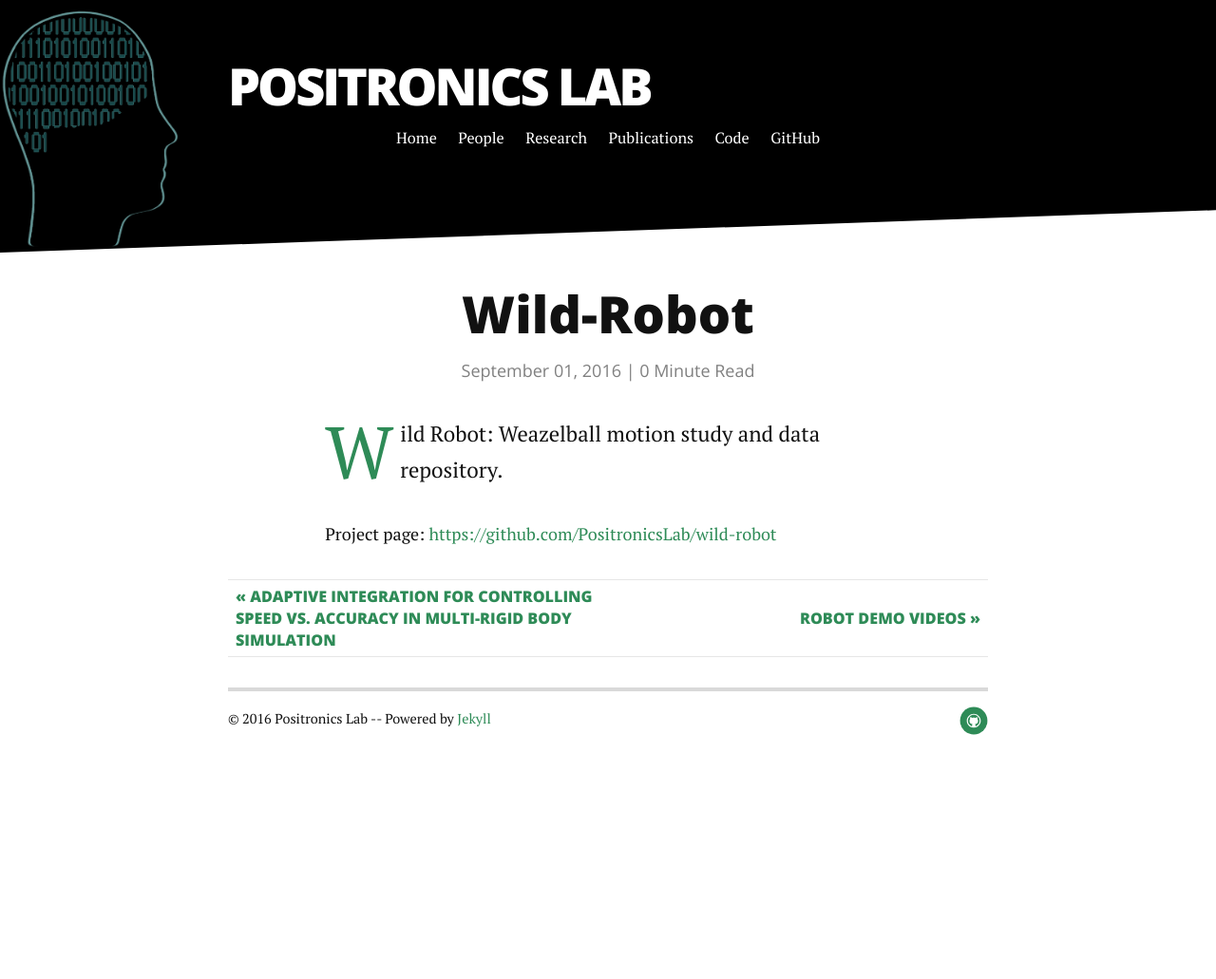
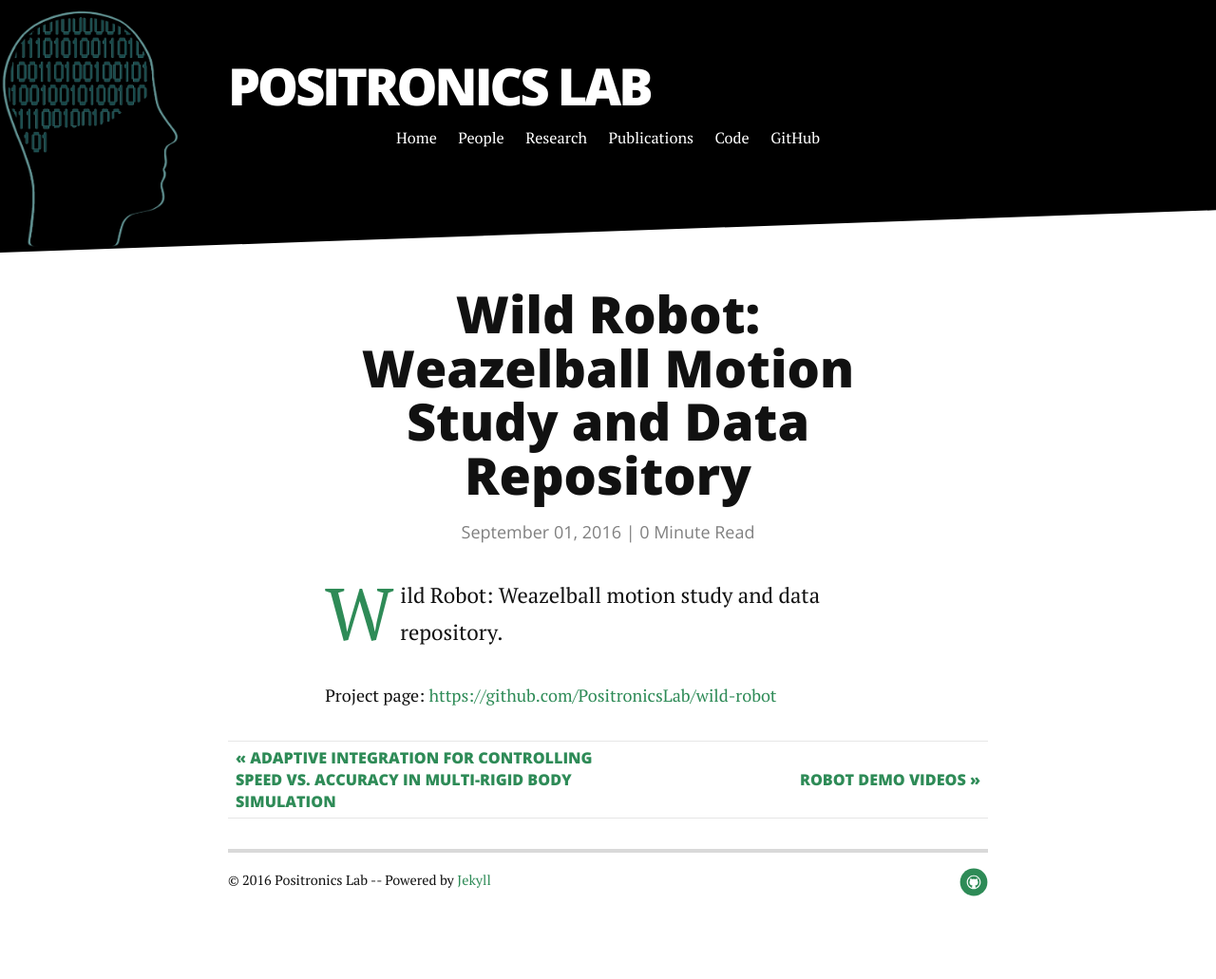
Before and after one commit to PositronicsLab/positronicslab.github.io, a Jekyll site: the page built from _posts/2016-09-01-wild-robot.markdown, in a window 1280 px wide. Shown: the whole page at 95% size. Built offline with Jekyll 4.4.1, drawn with Linux system fonts in a browser that asks for light colours; nearby versions of some CDN libraries; before the commit the page ends 900 px from its top, so only the background shows below that.

Commit message:
corrected titles

```diff
--- a/_posts/2014-10-01-grasp-data.markdown
+++ b/_posts/2014-10-01-grasp-data.markdown
@@ -1,6 +1,6 @@
 ---
 layout: post
-title:  "Grasp Data"
+title:  "Grasp Simulation Study and Data Repository"
 category: simulation
 date:   2014-10-01
 ---
--- a/_posts/2016-09-01-wild-robot.markdown
+++ b/_posts/2016-09-01-wild-robot.markdown
@@ -1,6 +1,6 @@
 ---
 layout: post
-title:  "Wild-Robot"
+title:  "Wild Robot: Weazelball Motion Study and Data Repository"
 category: simulation
 date:   2016-09-01
 ---
```
